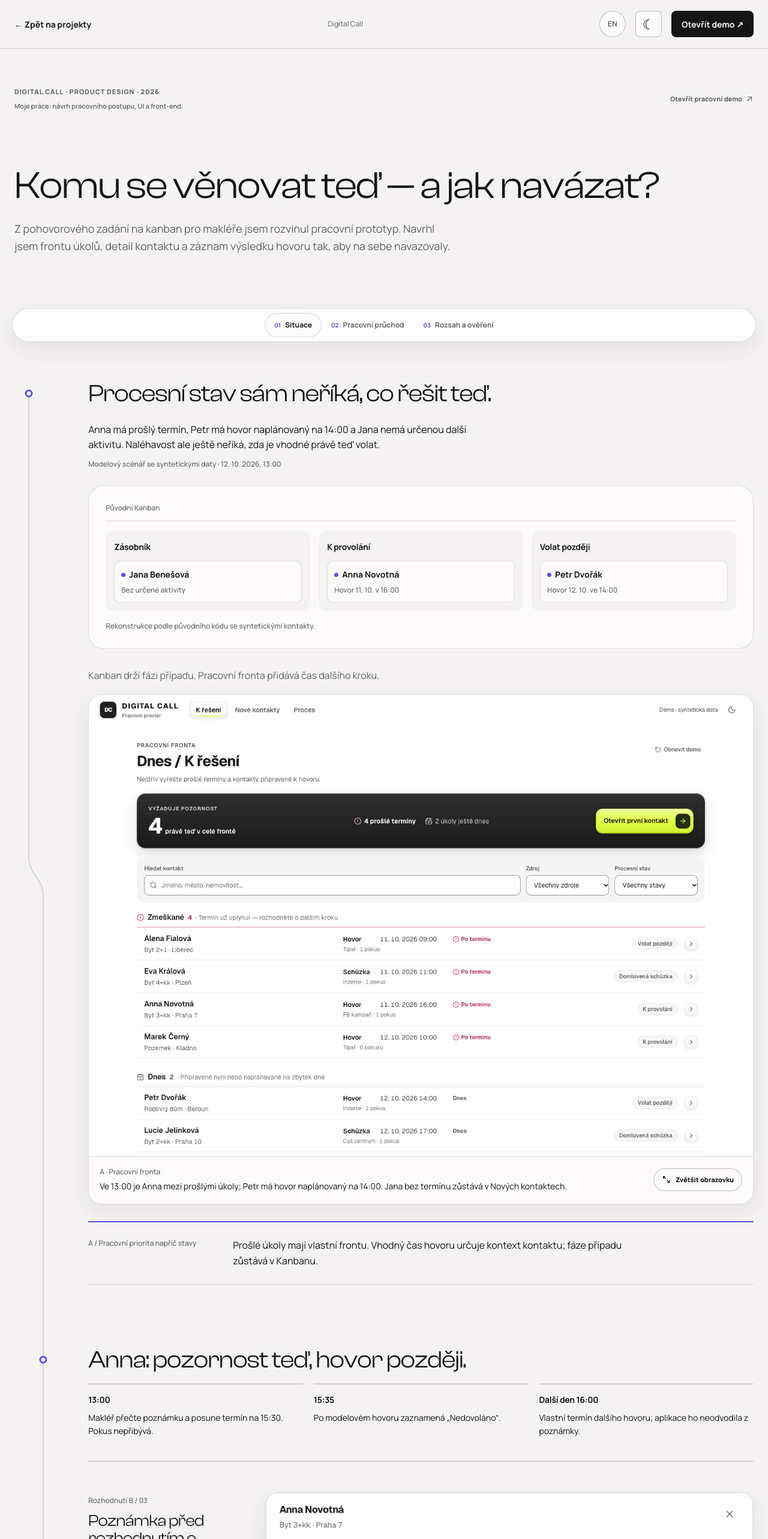
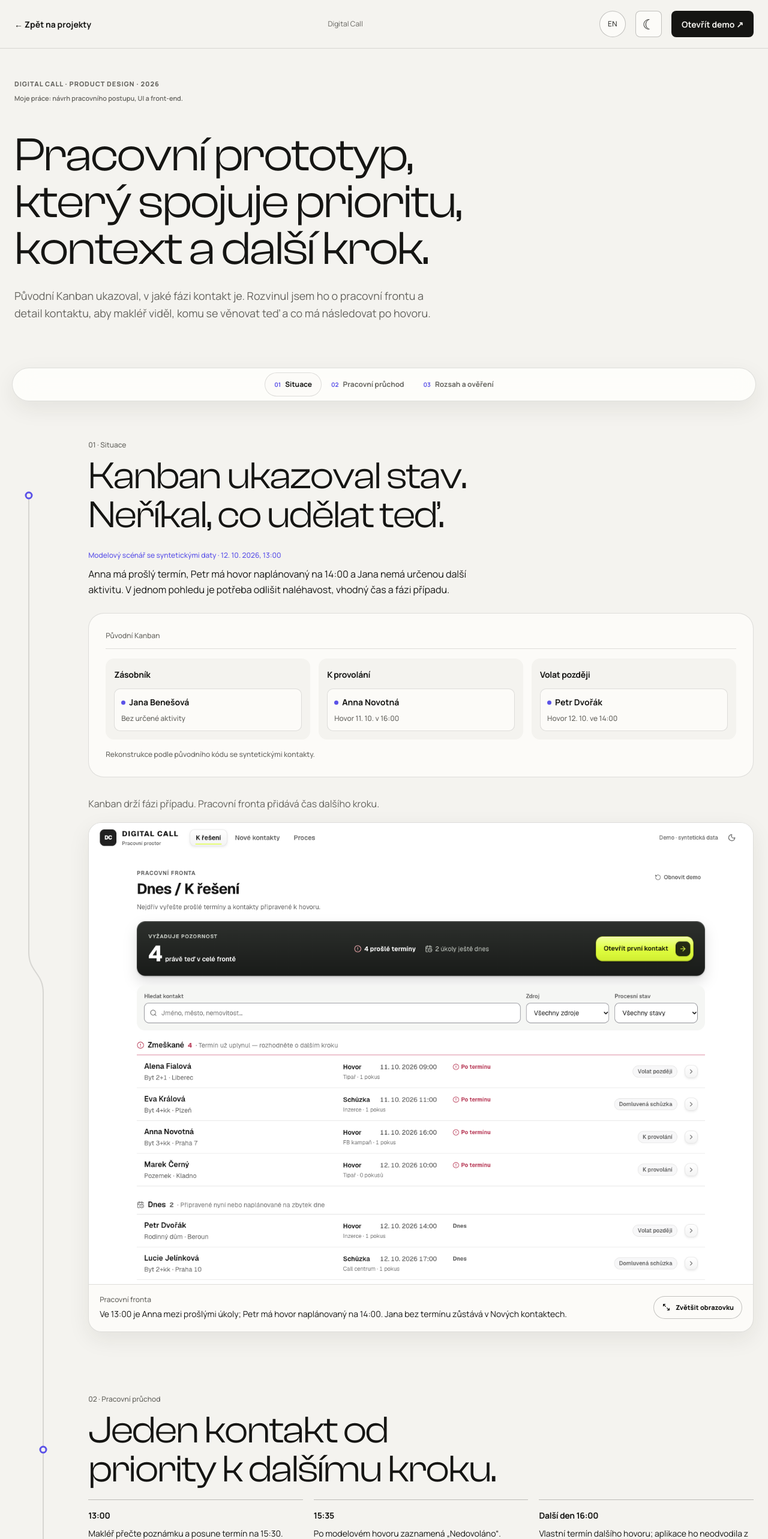
Before and after one commit to DP8778/davidpesek_portfolio, a Next.js app: page /Portfolio/Projekt-no8 in a window 1280 px wide. Shown: the top 2566 px of the page at 60% size. Built offline with nearby package versions, Linux system fonts and the light colour scheme.

Commit message:
refactor: simplify Digital Call case study narrative

```diff
--- a/app/Portfolio/Projekt-no8/DigitalCallCaseStudy.jsx
+++ b/app/Portfolio/Projekt-no8/DigitalCallCaseStudy.jsx
@@ -47,9 +47,10 @@ function MoonIcon() {
   );
 }
 
-function ChapterHeading({ title }) {
+function ChapterHeading({ number, label, title }) {
   return (
     <header className={styles.chapterHeading} data-chapter-heading>
+      <span className={styles.chapterKicker}><I18nText>{number}</I18nText> · <I18nText>{label}</I18nText></span>
       <h2><I18nText>{title}</I18nText></h2>
     </header>
   );
@@ -412,12 +413,11 @@ export default function DigitalCallCaseStudy() {
             <span><I18nText>Digital Call · Product design · 2026</I18nText></span>
             <p><I18nText>Moje práce: návrh pracovního postupu, UI a front-end.</I18nText></p>
           </div>
-          <I18nElement as="a" href={DEMO_URL} target="_blank" rel="noreferrer"><I18nText>Otevřít pracovní demo </I18nText><ArrowIcon diagonal /></I18nElement>
         </div>
 
         <section className={styles.caseIntro} aria-labelledby="page-title">
-          <h1 id="page-title"><I18nText>Komu se věnovat teď — a jak navázat?</I18nText></h1>
-          <p><I18nText>Z pohovorového zadání na kanban pro makléře jsem rozvinul pracovní prototyp. Navrhl jsem frontu úkolů, detail kontaktu a záznam výsledku hovoru tak, aby na sebe navazovaly.</I18nText></p>
+          <h1 id="page-title"><I18nText>Pracovní prototyp, který spojuje prioritu, kontext a další krok.</I18nText></h1>
+          <p><I18nText>Původní Kanban ukazoval, v jaké fázi kontakt je. Rozvinul jsem ho o pracovní frontu a detail kontaktu, aby makléř viděl, komu se věnovat teď a co má následovat po hovoru.</I18nText></p>
         </section>
 
         <ChapterNavigation />
@@ -426,10 +426,10 @@ export default function DigitalCallCaseStudy() {
           <StoryLine rootRef={storyRef} />
           <div className={styles.storyContent}>
             <section className={styles.chapter} id="problem" data-story-chapter>
-              <ChapterHeading title="Procesní stav sám neříká, co řešit teď." />
+              <ChapterHeading number="01" label="Situace" title="Kanban ukazoval stav. Neříkal, co udělat teď." />
               <div className={styles.modelIntro}>
-                <p><I18nText>Anna má prošlý termín, Petr má hovor naplánovaný na 14:00 a Jana nemá určenou další aktivitu. Naléhavost ale ještě neříká, zda je vhodné právě teď volat.</I18nText></p>
                 <p className={styles.scenarioMeta}><I18nText>Modelový scénář se syntetickými daty · 12. 10. 2026, 13:00</I18nText></p>
+                <p><I18nText>Anna má prošlý termín, Petr má hovor naplánovaný na 14:00 a Jana nemá určenou další aktivitu. V jednom pohledu je potřeba odlišit naléhavost, vhodný čas a fázi případu.</I18nText></p>
               </div>
               <PrototypeWireframe />
               <p className={styles.comparisonBridge}><I18nText>Kanban drží fázi případu. Pracovní fronta přidává čas dalšího kroku.</I18nText></p>
@@ -438,7 +438,7 @@ export default function DigitalCallCaseStudy() {
                   desktop="/digital-call/story-queue-desktop.png"
                   desktopSize={[1440, 1000]}
                   alt="Skutečná pracovní fronta ve 13:00: Anna mezi zmeškanými, Petr mezi dnešními budoucími hovory"
-                  eyebrow="A · Pracovní fronta"
+                  eyebrow="Pracovní fronta"
                   caption="Ve 13:00 je Anna mezi prošlými úkoly; Petr má hovor naplánovaný na 14:00. Jana bez termínu zůstává v Nových kontaktech."
                   priority
                   className={styles.queueComparison}
@@ -449,16 +449,12 @@ export default function DigitalCallCaseStudy() {
                 <Screenshot desktop="/digital-call/story-queue-anna-mobile.png" desktopSize={[343, 154]} alt="Řádek Anny Novotné: zmeškaný hovor z 11. října v 16:00" eyebrow="Zmeškané · Anna" caption="Termín už uplynul. Kontakt vyžaduje rozhodnutí o dalším kroku." onOpen={openViewer} />
                 <Screenshot desktop="/digital-call/story-queue-petr-mobile.png" desktopSize={[343, 153]} alt="Řádek Petra Dvořáka: dnešní hovor ve 14:00" eyebrow="Dnes · Petr" caption="Ve 13:00 jde o budoucí termín, nikoli prošlý úkol." onOpen={openViewer} />
               </I18nElement>
-              <div className={styles.designDecision}>
-                <span><I18nText>A / Pracovní priorita napříč stavy</I18nText></span>
-                <p><I18nText>Prošlé úkoly mají vlastní frontu. Vhodný čas hovoru určuje kontext kontaktu; fáze případu zůstává v Kanbanu.</I18nText></p>
-              </div>
             </section>
 
             <section className={styles.chapter} id="solution" data-story-chapter>
               <span className={styles.anchorAlias} id="decisions" aria-hidden="true" />
               <span className={styles.anchorAlias} id="approach" aria-hidden="true" />
-              <ChapterHeading title="Anna: pozornost teď, hovor později." />
+              <ChapterHeading number="02" label="Pracovní průchod" title="Jeden kontakt od priority k dalšímu kroku." />
               <I18nElement as="ol" className={styles.scenarioTimeline} aria-label="Časová návaznost modelového průchodu">
                 <li><time dateTime="2026-10-12T13:00:00+02:00">13:00</time><span><I18nText>Makléř přečte poznámku a posune termín na 15:30. Pokus nepřibývá.</I18nText></span></li>
                 <li><time dateTime="2026-10-12T15:35:00+02:00">15:35</time><span><I18nText>Po modelovém hovoru zaznamená „Nedovoláno“.</I18nText></span></li>
@@ -468,20 +464,23 @@ export default function DigitalCallCaseStudy() {
                 {solutionSteps.map((step) => (
                   <article className={`${styles.solutionStep} ${step.number === "B" ? styles.contextStep : styles.outcomeStep}`} key={step.number}>
                     <div className={styles.stepCopy}>
-                      <span><I18nText>Rozhodnutí </I18nText><I18nText>{step.number}</I18nText> / 03</span>
+                      <span><I18nText>{step.number === "B" ? "Před hovorem" : "Po hovoru"}</I18nText></span>
                       <h3><I18nText>{step.title}</I18nText></h3>
                       <p><I18nText>{step.description}</I18nText></p>
-                      <dl>
-                        <div><dt><I18nText>Proč takto</I18nText></dt><dd><I18nText>{step.rationale}</I18nText></dd></div>
-                        <div><dt><I18nText>Kompromis</I18nText></dt><dd><I18nText>{step.tradeoff}</I18nText></dd></div>
-                      </dl>
+                      <details className={styles.stepDetails}>
+                        <summary><I18nText>Proč je návrh řešen takto</I18nText></summary>
+                        <dl>
+                          <div><dt><I18nText>Rozhodnutí</I18nText></dt><dd><I18nText>{step.rationale}</I18nText></dd></div>
+                          <div><dt><I18nText>Kompromis</I18nText></dt><dd><I18nText>{step.tradeoff}</I18nText></dd></div>
+                        </dl>
+                      </details>
                     </div>
                     {step.number === "B" ? (
                       <Screenshot desktop={step.desktop} mobile={step.mobile} desktopSize={step.desktopSize} mobileSize={step.mobileSize} alt={step.alt} eyebrow={step.eyebrow} caption={step.caption} className={styles.contextScreen} onOpen={openViewer} />
                     ) : (
                       <div className={styles.outcomeEvidence}>
-                        <Screenshot desktop="/digital-call/story-outcome-desktop-top.png" mobile="/digital-call/story-outcome-mobile-top.png" desktopSize={[512, 275]} mobileSize={[375, 265]} alt="Formulář Anny Novotné po modelovém hovoru s vybraným výsledkem Nedovoláno" eyebrow="C · Výsledek" caption="Výsledek zaznamenává makléř až po modelovém pokusu v 15:35." onOpen={openViewer} />
-                        <Screenshot desktop="/digital-call/story-outcome-desktop-confirm.png" mobile="/digital-call/story-outcome-mobile-confirm.png" desktopSize={[512, 515]} mobileSize={[375, 534]} alt="Vlastní další termín 13. října v 16:00 a dostupné tlačítko Uložit výsledek" eyebrow="C · Další termín" caption="Vlastní termín 13. 10. v 16:00. Teprve přijetí výsledku přidá právě jeden pokus." onOpen={openViewer} />
+                        <Screenshot desktop="/digital-call/story-outcome-desktop-top.png" mobile="/digital-call/story-outcome-mobile-top.png" desktopSize={[512, 275]} mobileSize={[375, 265]} alt="Formulář Anny Novotné po modelovém hovoru s vybraným výsledkem Nedovoláno" eyebrow="Výsledek hovoru" caption="Výsledek zaznamenává makléř až po modelovém pokusu v 15:35." onOpen={openViewer} />
+                        <Screenshot desktop="/digital-call/story-outcome-desktop-confirm.png" mobile="/digital-call/story-outcome-mobile-confirm.png" desktopSize={[512, 515]} mobileSize={[375, 534]} alt="Vlastní další termín 13. října v 16:00 a dostupné tlačítko Uložit výsledek" eyebrow="Další termín" caption="Vlastní termín 13. 10. v 16:00. Teprve přijetí výsledku přidá právě jeden pokus." onOpen={openViewer} />
                       </div>
                     )}
                     {step.number === "C" ? <Screenshot desktop="/digital-call/story-confirmation-desktop.png" mobile="/digital-call/story-confirmation-mobile.png" desktopSize={[896, 385]} mobileSize={[375, 420]} alt="Potvrzení přijatého výsledku Nedovoláno, stavu Volat později a dalšího hovoru 13. října v 16:00" eyebrow="Po potvrzení" caption="Přijatý výsledek: Nedovoláno. Stav Volat později, další hovor 13. 10. v 16:00." className={styles.confirmationScreen} onOpen={openViewer} /> : null}
@@ -494,7 +493,7 @@ export default function DigitalCallCaseStudy() {
               <span className={styles.anchorAlias} id="data-and-rules" aria-hidden="true" />
               <span className={styles.anchorAlias} id="validation" aria-hidden="true" />
               <span className={styles.anchorAlias} id="next" aria-hidden="true" />
-              <ChapterHeading title="Funkční prototyp, zatím bez ověření s makléři." />
+              <ChapterHeading number="03" label="Rozsah a ověření" title="Co prototyp umí — a co zatím nevím." />
               <div className={styles.scopeGrid}>
                 <article>
                   <span><I18nText>Rozsah a data</I18nText></span>
--- a/app/Portfolio/Projekt-no8/DigitalCallCaseStudy.module.scss
+++ b/app/Portfolio/Projekt-no8/DigitalCallCaseStudy.module.scss
@@ -374,7 +374,7 @@
   align-items: center;
   gap: 18px;
   width: min(calc(100% - 48px), 1280px);
-  margin: clamp(34px, 5vw, 68px) auto 22px;
+  margin: clamp(32px, 4vw, 52px) auto 0;
   color: var(--text-soft);
   font-size: 11px;
   font-weight: 800;
@@ -465,7 +465,14 @@
   max-width: 960px;
   margin-bottom: clamp(52px, 7vw, 92px);
 
-  h2 { @include type.heading(2); margin: 0; text-wrap: balance; }
+  h2 {
+    @include type.heading(2);
+    max-width: 900px;
+    margin: 0;
+    font-size: clamp(38px, 5vw, 68px);
+    line-height: 1.02;
+    text-wrap: balance;
+  }
 
   > p {
     max-width: 770px;
@@ -813,10 +820,17 @@
 
 .caseIntro {
   width: min(calc(100% - 48px), 1280px);
-  margin: clamp(54px, 7vw, 96px) auto clamp(56px, 7vw, 90px);
+  margin: clamp(30px, 4vw, 48px) auto clamp(52px, 6vw, 76px);
 
-  h1 { @include type.heading(1); max-width: 1120px; margin: 0; text-wrap: balance; }
-  p { @include type.body(lead); max-width: 68ch; margin: 22px 0 0; color: var(--text-soft); }
+  h1 {
+    @include type.heading(1);
+    max-width: 980px;
+    margin: 0;
+    font-size: clamp(48px, 6.2vw, 86px);
+    line-height: .98;
+    text-wrap: balance;
+  }
+  p { @include type.body(lead); max-width: 64ch; margin: 26px 0 0; color: var(--text-soft); }
 }
 
 // Lens reuses this module; only Digital Call gets the shorter editorial rhythm.
@@ -829,7 +843,7 @@
     max-width: 68ch;
     margin-bottom: 26px;
     p { @include type.body; margin: 0; }
-    .scenarioMeta { @include type.meta; margin-top: 10px; }
+    .scenarioMeta { @include type.meta; margin: 0 0 10px; color: var(--accent); }
   }
 
   .prototype {
@@ -880,7 +894,19 @@
     time { @include type.heading(6, compact); }
     span { @include type.body(control); }
   }
-  .stepCopy dl { display: grid; gap: 20px; margin: 26px 0 0; padding-top: 20px; border-top: 1px solid var(--line); }
+  .stepDetails {
+    margin-top: 24px;
+    border-top: 1px solid var(--line);
+    border-bottom: 1px solid var(--line);
+    summary {
+      padding: 16px 0;
+      color: var(--text-soft);
+      font-size: 13px;
+      font-weight: 700;
+      cursor: pointer;
+    }
+  }
+  .stepCopy dl { display: grid; gap: 20px; margin: 0; padding: 4px 0 20px; }
   .stepCopy dt { @include type.meta; }
   .stepCopy dd { @include type.body(control); margin: 5px 0 0; }
   .outcomeEvidence {
@@ -942,7 +968,7 @@
   grid-template-columns: repeat(2, minmax(0, 1fr));
   gap: 16px;
 
-  article { padding: clamp(22px, 3vw, 32px); border: 1px solid var(--line); border-radius: 22px; background: var(--surface); }
+  article { padding: 22px 0 0; border-top: 1px solid var(--line-strong); }
   span { @include type.meta; }
   p { @include type.body; margin: 10px 0 0; }
 }
@@ -1042,6 +1068,7 @@
   .caseIdentity p { font-size: 10px; }
   .caseIdentity a { font-size: 10px; }
   .caseIntro { width: calc(100% - 28px); margin: 48px auto 52px; }
+  .caseIntro h1 { font-size: clamp(40px, 12vw, 54px); line-height: 1; }
   .caseIntro p { margin-top: 23px; font-size: 16px; }
   .caseIntro p + p { margin-top: 12px; font-size: 13px; }
 
@@ -1073,6 +1100,7 @@
   .chapterHeading > p { font-size: 16px; }
   .digitalCase .chapter { padding-bottom: 78px; }
   .digitalCase .chapterHeading { margin-bottom: 18px; }
+  .digitalCase .chapterHeading h2 { font-size: clamp(34px, 9.5vw, 46px); line-height: 1.04; }
   .bodyCopy { font-size: 16px; }
   .editorialSplit blockquote { padding: 22px; font-size: 27px; }
   .editorialSplit blockquote span { margin-bottom: 28px; }
--- a/app/Portfolio/Projekt-no8/content.js
+++ b/app/Portfolio/Projekt-no8/content.js
@@ -34,7 +34,7 @@ export const solutionSteps = [
     desktopSize: [896, 655],
     mobileSize: [375, 812],
     alt: "Detail Anny Novotné po úpravě termínu: poznámka o kontaktu po 15. hodině a další hovor dnes v 15:30",
-    eyebrow: "B · Detail ve 13:00",
+    eyebrow: "Detail ve 13:00",
     caption: "Makléř upravil termín na 15:30 podle poznámky. Snímek ukazuje plánování, nikoli uskutečněný hovor.",
   },
   {
--- a/app/i18n/en.mjs
+++ b/app/i18n/en.mjs
@@ -318,6 +318,19 @@ const english = {
   "Otevřít pracovní demo": "Open working demo",
   "Komu se věnovat teď — a jak navázat?": "Who needs attention now — and how do you follow up?",
   "Z pohovorového zadání na kanban pro makléře jsem rozvinul pracovní prototyp. Navrhl jsem frontu úkolů, detail kontaktu a záznam výsledku hovoru tak, aby na sebe navazovaly.": "I developed a working prototype from a real estate broker's kanban interview task. I designed a task queue, contact detail and call outcome form to work together.",
+  "Pracovní prototyp, který spojuje prioritu, kontext a další krok.": "A working prototype that connects priority, context and the next step.",
+  "Původní Kanban ukazoval, v jaké fázi kontakt je. Rozvinul jsem ho o pracovní frontu a detail kontaktu, aby makléř viděl, komu se věnovat teď a co má následovat po hovoru.": "The original Kanban showed each contact's stage. I extended it with a work queue and contact detail so the broker can see who needs attention now and what should happen after the call.",
+  "Kanban ukazoval stav. Neříkal, co udělat teď.": "Kanban showed the status. It did not say what to do now.",
+  "Anna má prošlý termín, Petr má hovor naplánovaný na 14:00 a Jana nemá určenou další aktivitu. V jednom pohledu je potřeba odlišit naléhavost, vhodný čas a fázi případu.": "Anna has an overdue appointment, Petr has a call scheduled for 14:00, and Jana has no next activity. One view needs to distinguish urgency, suitable timing and the stage of the case.",
+  "Jeden kontakt od priority k dalšímu kroku.": "One contact, from priority to the next step.",
+  "Před hovorem": "Before the call",
+  "Po hovoru": "After the call",
+  "Proč je návrh řešen takto": "Why the design works this way",
+  "Co prototyp umí — a co zatím nevím.": "What the prototype can do — and what I do not know yet.",
+  "Pracovní fronta": "Work queue",
+  "Detail ve 13:00": "Contact detail at 13:00",
+  "Výsledek hovoru": "Call outcome",
+  "Další termín": "Next appointment",
   "Procesní stav sám neříká, co řešit teď.": "A process status does not tell you what needs attention now.",
   "Modelový pracovní scénář · syntetická data · 12. 10. 2026 ve 13:00": "Model workflow · synthetic data · 12 Oct 2026 at 13:00",
   "Anna má prošlý termín, Petr má hovor naplánovaný na 14:00 a Jana nemá určenou další aktivitu. Naléhavost ale ještě neříká, zda je vhodné právě teď volat.": "Anna has an overdue appointment, Petr has a call scheduled for 14:00, and Jana has no next activity. Urgency alone does not tell the broker whether now is a suitable time to call.",
```
